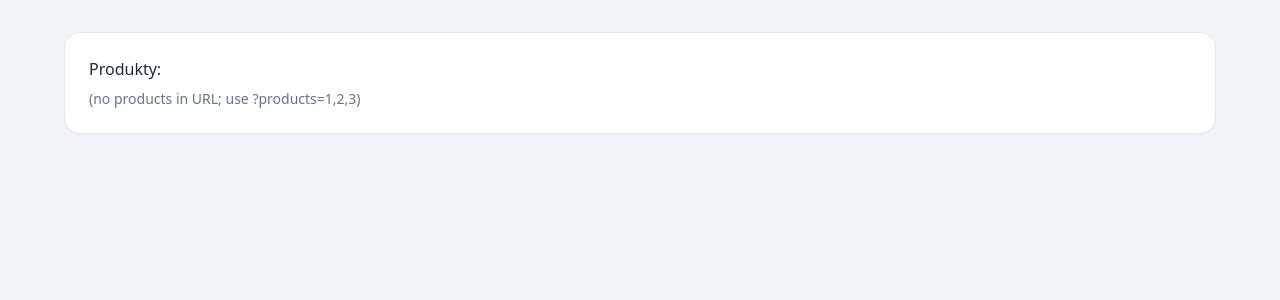
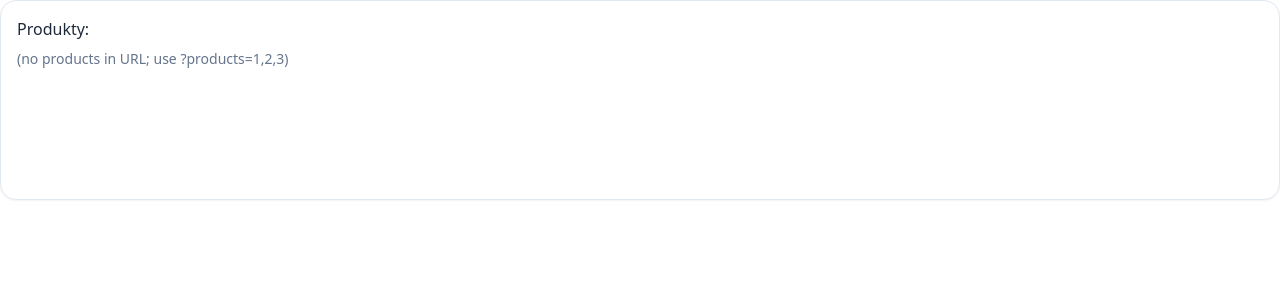
Before and after one commit to glukomania/kitchen_3d, a React (Vite) app: page / in a window 1280 px wide. Shown: the top 300 px of the page. Built offline with nearby package versions, Linux system fonts and the light colour scheme.

Commit message:
Add stub to test

```diff
--- a/src/ProductsFromUrlStub.tsx
+++ b/src/ProductsFromUrlStub.tsx
@@ -17,8 +17,8 @@ export function ProductsFromUrlStub() {
   const ids = getPriceIdsFromUrl();
 
   return (
-    <div className="products-from-url-stub min-h-screen bg-slate-100 p-8">
-      <div className="products-from-url-stub-inner mx-auto max-w-6xl rounded-2xl border border-slate-200 bg-white p-6 shadow-sm">
+    <div className="products-from-url-stub h-[200px] w-full rounded-2xl border border-slate-200 bg-white p-4 shadow-sm">
+      <div className="products-from-url-stub-inner">
         <p className="products-from-url-stub-title font-medium text-slate-800">
           Produkty:
         </p>
--- a/src/widget/WidgetRoot.tsx
+++ b/src/widget/WidgetRoot.tsx
@@ -3,7 +3,7 @@ import type { Catalog } from "@/features/configurator/model/types";
 import type { PlatformConfig } from "@/integrations/types";
 import type { ShopifyConfig } from "@/integrations/shopify/client";
 import { sampleCatalog } from "@/features/configurator/data/sampleCatalog";
-import { Configurator } from "@/features/configurator/ui/Configurator";
+import { ProductsFromUrlStub } from "@/ProductsFromUrlStub";
 import { useAppDispatch } from "@/app/hooks";
 
 type Props = {
@@ -66,5 +66,5 @@ export function WidgetRoot(props: Props) {
     });
   }, [config, legacyCatalog, dispatch]);
 
-  return <Configurator />;
+  return <ProductsFromUrlStub />;
 }
```
